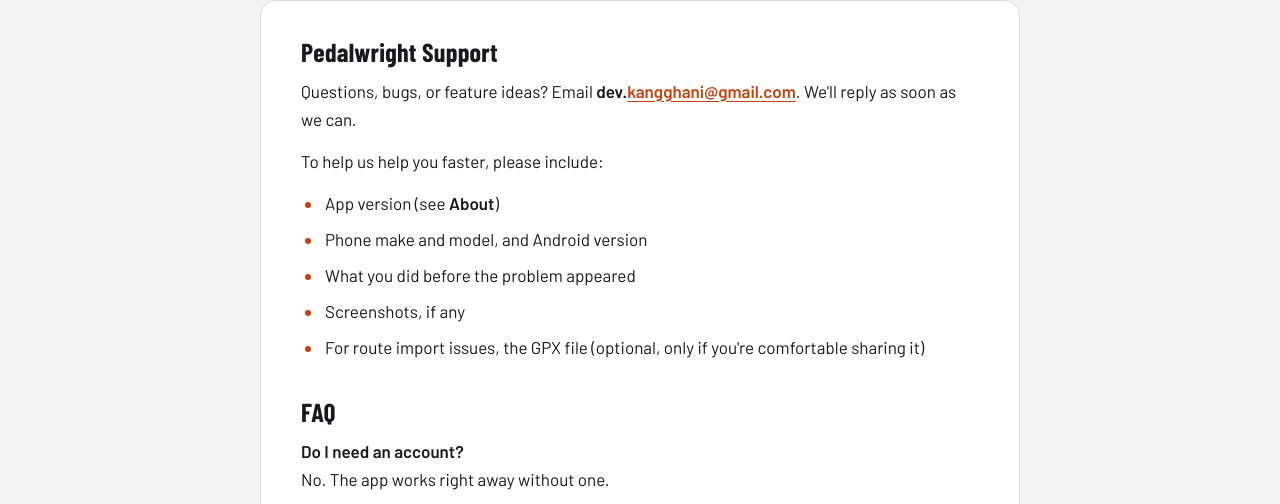
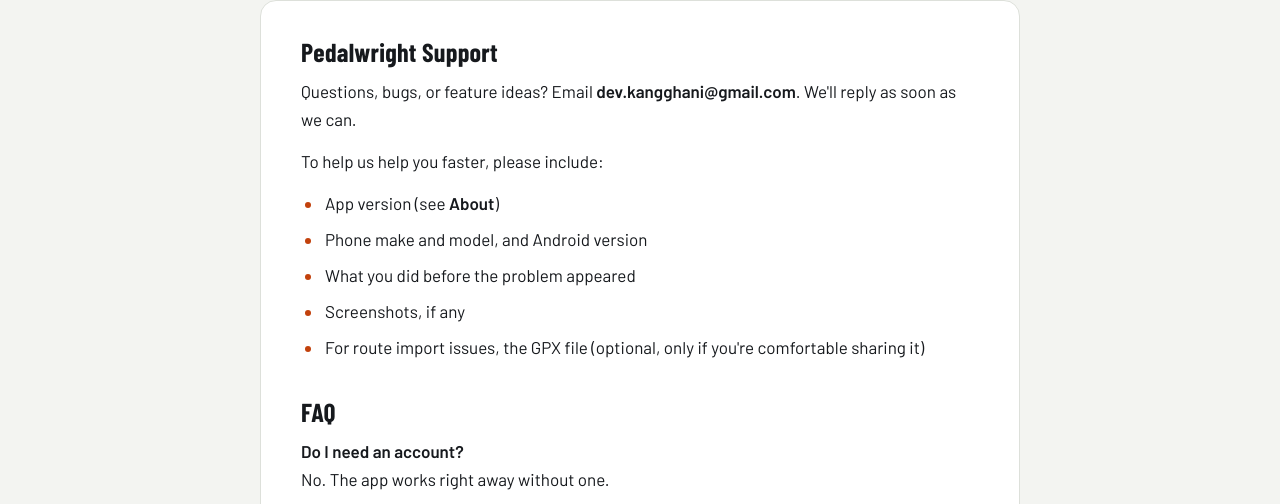
Before and after one commit to img88/img88.github.io, a plain HTML site: page pedalwright/support/index.html in a window 1280 px wide. Shown: the part 229-733 px from the top of the page. Drawn offline with Linux system fonts and the light colour scheme.

Commit message:
Fix half-linked email on the support page

```diff
--- a/pedalwright/support/index.html
+++ b/pedalwright/support/index.html
@@ -30,7 +30,7 @@
   <h1><span data-l="id">Dukungan</span><span data-l="en">Support</span></h1>
   <article class="card" data-l="id" lang="id">
 <h2>Bantuan Pedalwright</h2>
-<p>Ada pertanyaan, menemukan bug, atau punya ide fitur? Kirim email ke <strong>dev.<a href="mailto:kangghani@gmail.com">kangghani@gmail.com</a></strong>. Kami usahakan membalas secepatnya.</p>
+<p>Ada pertanyaan, menemukan bug, atau punya ide fitur? Kirim email ke <strong>dev.kangghani@gmail.com</strong>. Kami usahakan membalas secepatnya.</p>
 <p>Agar kami bisa membantu lebih cepat, sertakan:</p>
 <ul>
 <li>Versi aplikasi (lihat menu <strong>Tentang</strong>)</li>
@@ -68,7 +68,7 @@
   </article>
   <article class="card" data-l="en" lang="en">
 <h2>Pedalwright Support</h2>
-<p>Questions, bugs, or feature ideas? Email <strong>dev.<a href="mailto:kangghani@gmail.com">kangghani@gmail.com</a></strong>. We'll reply as soon as we can.</p>
+<p>Questions, bugs, or feature ideas? Email <strong>dev.kangghani@gmail.com</strong>. We'll reply as soon as we can.</p>
 <p>To help us help you faster, please include:</p>
 <ul>
 <li>App version (see <strong>About</strong>)</li>
```
